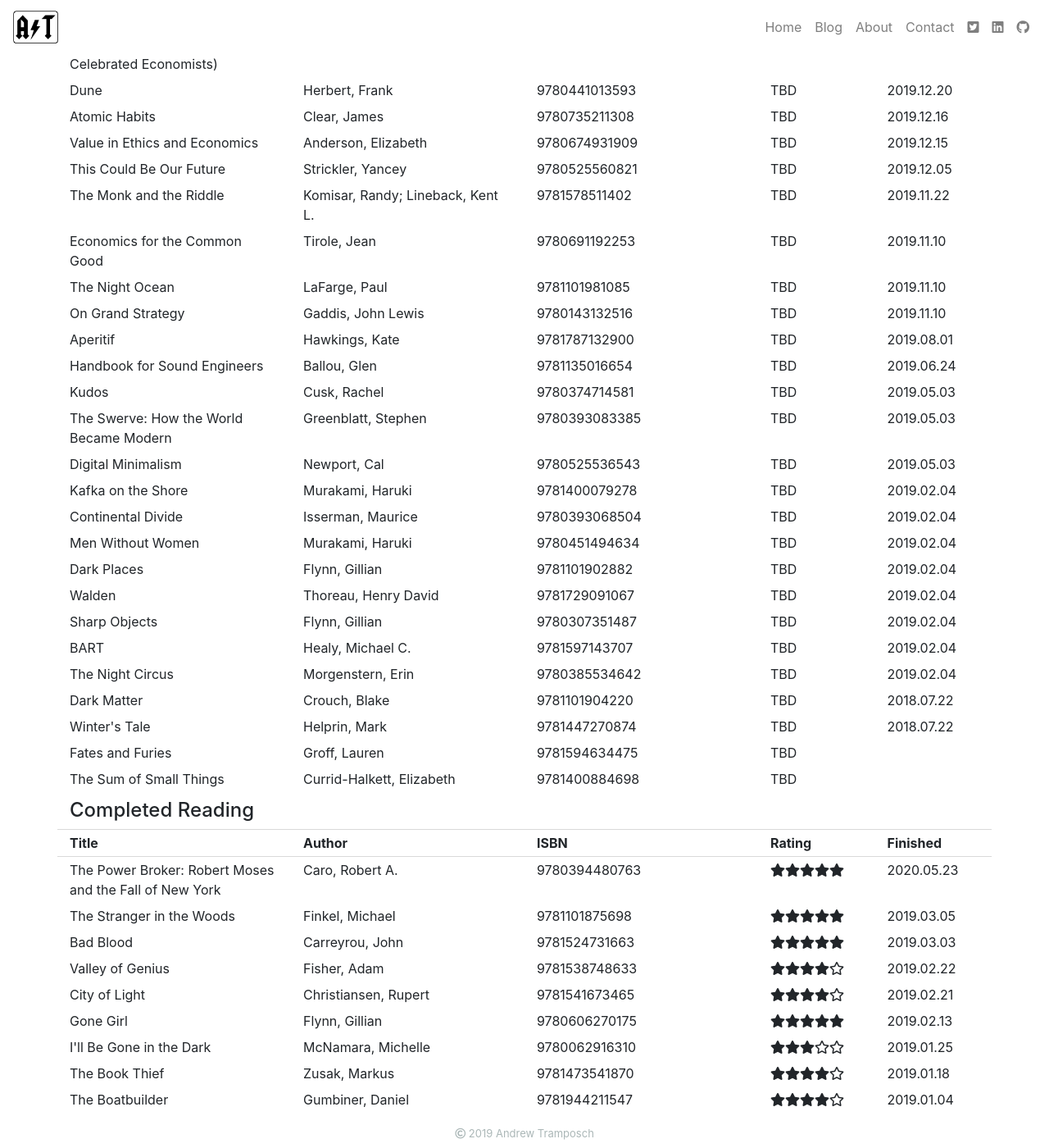
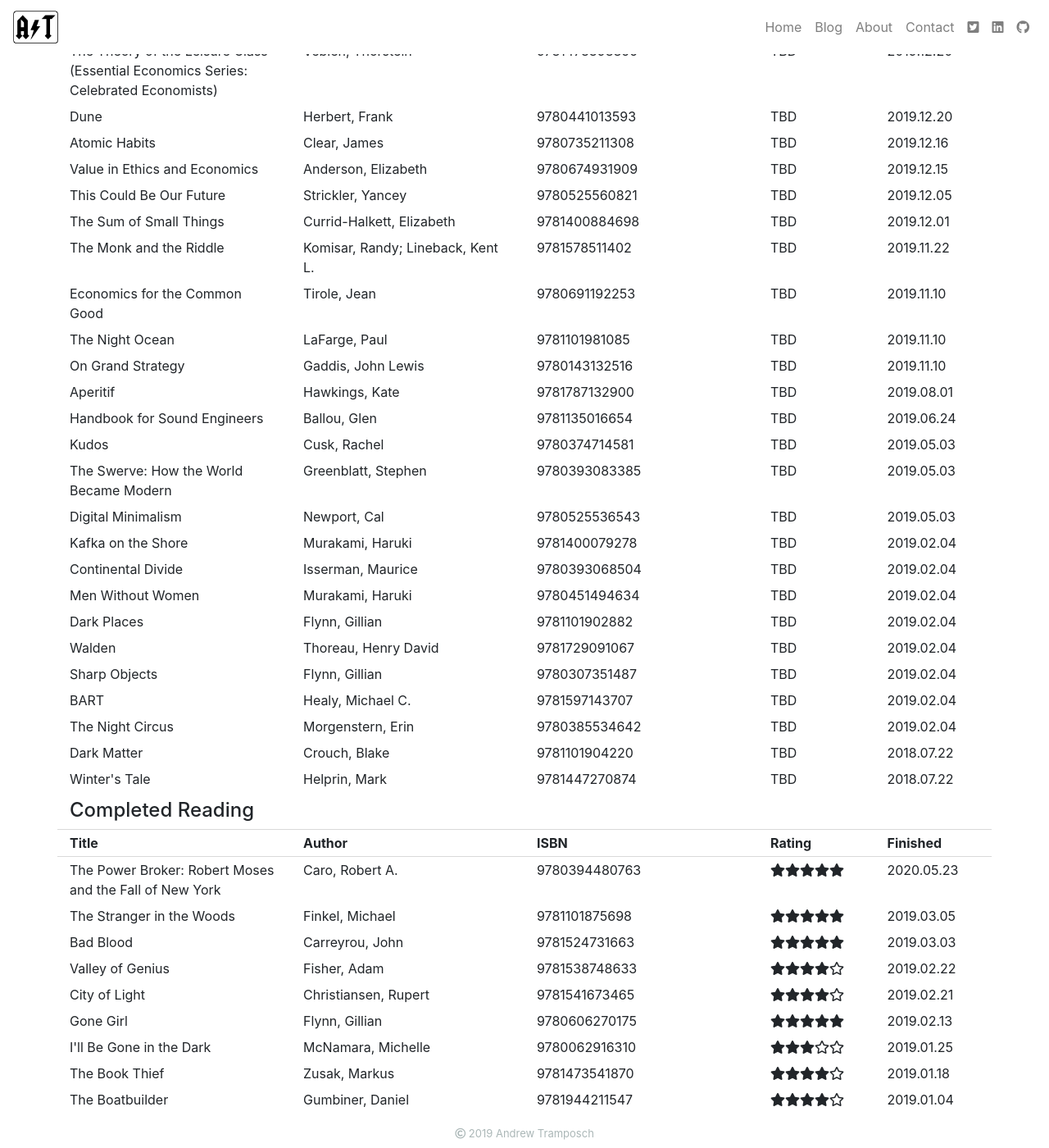
Before and after one commit to atramposch/website, a Jekyll site: the page built from about/books.html, in a window 1280 px wide and 1400 px high, scrolled down 1017 px. Shown: the whole window at 82% size. Built offline with Jekyll 4.4.1, drawn with Linux system fonts in a browser that asks for light colours; some of the changed text lies outside the part shown.

Commit message:
final updates to 'dates added'

```diff
--- a/_data/books.yml
+++ b/_data/books.yml
@@ -201,7 +201,7 @@
 - !!python/object:book_class.Book
   author: Currid-Halkett, Elizabeth
   category: Want to Read
-  date_added: ''
+  date_added: 2019.12.01
   date_finished: ''
   date_started: ''
   isbn: '9781400884698'
@@ -292,7 +292,7 @@
 - !!python/object:book_class.Book
   author: Groff, Lauren
   category: Want to Read
-  date_added: ''
+  date_added: 2020.04.05
   date_finished: ''
   date_started: ''
   isbn: '9781594634475'
```
